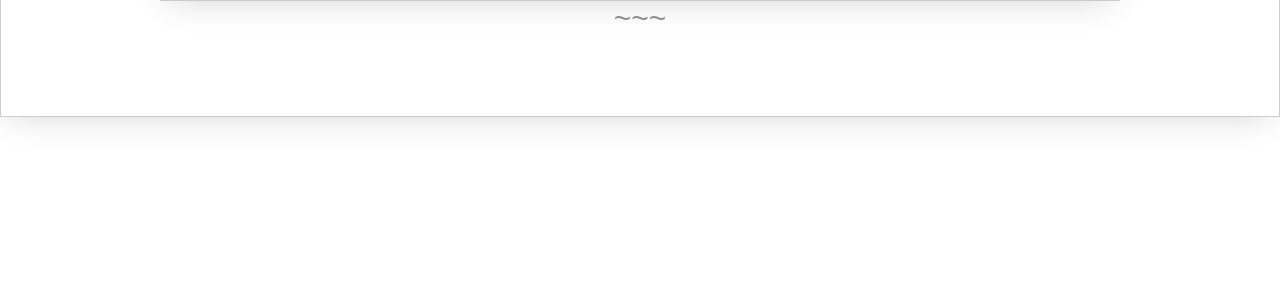
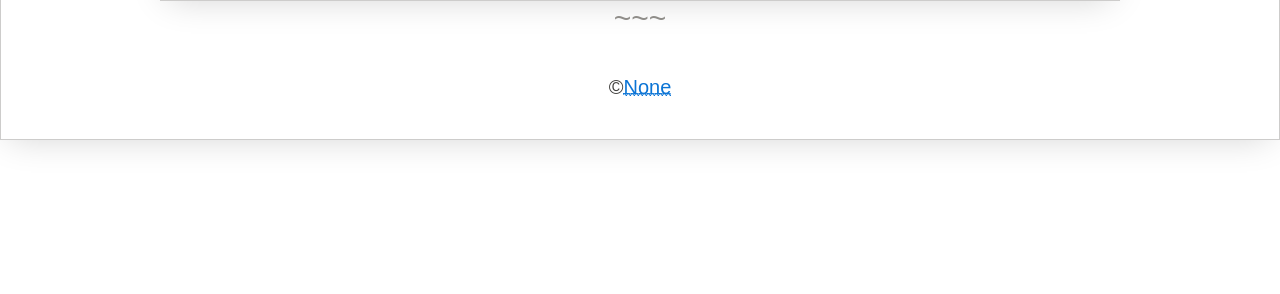
Before and after one commit to eddyizm/quotes, a FastAPI app: page /about in a window 1280 px wide. Shown: the part 506-800 px from the top of the page. Run offline with FastAPI, Linux system fonts and the light colour scheme; parts of the project's set-up code (start-up, migrations or seed data) failed here and were passed over; some web fonts are replaced.

Commit message:
added footer template to base, css and year to template #19

```diff
--- a/core/config.py
+++ b/core/config.py
@@ -1,8 +1,10 @@
+from datetime import datetime
 import os
 from dotenv import load_dotenv
 
 dotenv_path = os.path.join(os.path.dirname(__file__), '.env')
 load_dotenv(dotenv_path)
+year = datetime.now().year
 
 class Settings:
     SITE_TITLE = os.getenv('SITE_TITLE')
@@ -10,6 +12,7 @@ class Settings:
     SECRET_KEY = os.getenv('SECRET_KEY')
     ALGORITHM = 'HS256'
     ACCESS_TOKEN_EXPIRE_MINUTES=60
+    YEAR=year
 
 
 settings = Settings()
--- a/core/routers/html.py
+++ b/core/routers/html.py
@@ -23,6 +23,7 @@ async def nav(response: Response, request:Request):
     response = templates.TemplateResponse("home.html",
                                           {"request": request,
                                            "site_title": settings.SITE_TITLE,
+                                           "year": settings.YEAR,
                                            'page_title': 'Daily Quote!',
                                             "daily_quote": quote })
     return response
--- /dev/null
+++ b/html/static/custom.css
@@ -0,0 +1,5 @@
+footer {
+    width: 100%;
+    text-align: center;
+    margin: 0;
+}
--- a/html/templates/base.html
+++ b/html/templates/base.html
@@ -8,7 +8,8 @@
   <meta http-equiv="Content-Security-Policy" content="upgrade-insecure-requests">
   <meta http-equiv="X-UA-Compatible" content="ie=edge" />
   <!-- <link rel="stylesheet" href="{{ url_for('static', path='paper.min.css') }}" /> -->
-    <link rel="stylesheet" href="https://unpkg.com/papercss@1.9.1/dist/paper.min.css"/>
+  <link rel="stylesheet" href="https://unpkg.com/papercss@1.9.1/dist/paper.min.css" />
+  <link rel="stylesheet" href="{{ url_for('static', path='custom.css') }}" />
 </head>
 
 <body>
@@ -39,8 +40,8 @@
     <div class="section">
       {% block content %} {% endblock %}
     </div>
+    {% include 'footer.html' %}
   </main>
-
 </body>
 
 </html>
--- /dev/null
+++ b/html/templates/footer.html
@@ -0,0 +1,9 @@
+<!-- footer >  -->
+<footer>
+    <div class="flex-middle">
+        <div>
+            {{year}} &copy;<a href="#">{{site_title}}</a>
+        </div>
+    </div>
+</footer>
+<!-- < footer -->
```
Lines whose indentation alone changed are shown as unchanged.
